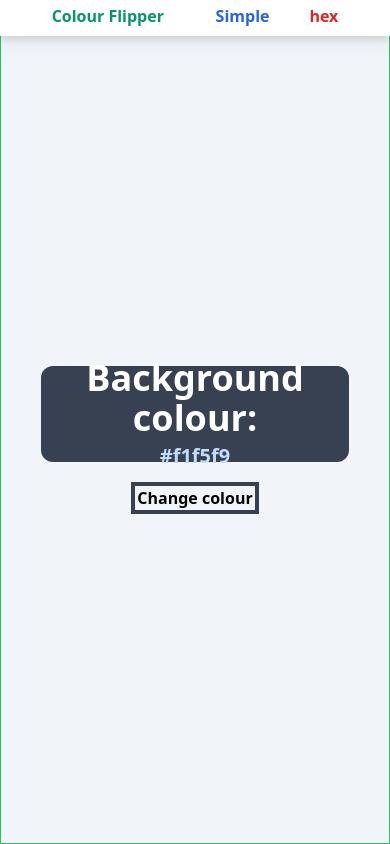
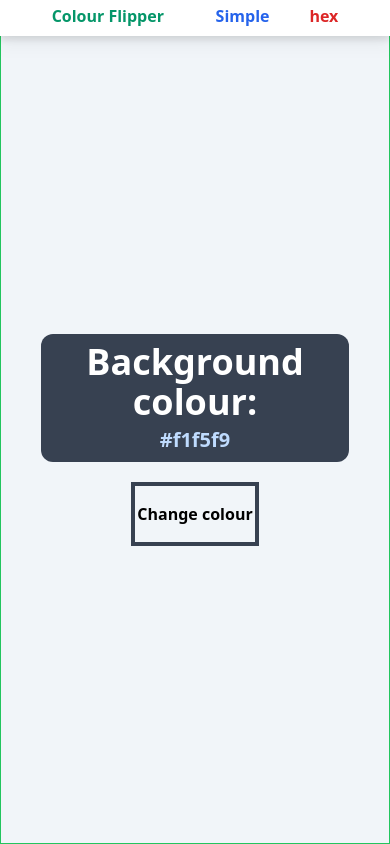
Before and after one commit to accedie-xcd/colour-flipper, a website: page docs/hex.html in a window 390 px wide. Drawn offline with Linux system fonts and the light colour scheme.

Commit message:
improved responsivity

```diff
--- a/docs/hex.html
+++ b/docs/hex.html
@@ -25,11 +25,11 @@
   </nav>
 
   <main class=" border-green-500 border pt-9 px-10 h-screen flex flex-col justify-center">
-    <div class="container bg-gray-700 text-center rounded-xl h-24 flex flex-col justify-center gap-1 mx-auto"><!-- container -->
-      <h2 class=" text-white text-4xl font-bold">Background colour: </h2>
+    <div class="container bg-gray-700 text-center rounded-xl h-32 flex flex-col justify-center gap-1 mx-auto"><!-- container -->
+      <h2 class=" text-white text-4xl font-bold ">Background colour: </h2>
       <span class="colour text-blue-200 font-bold text-xl">#f1f5f9</span>
     </div>
-    <button class="btn btn-hero mt-5 border-4 border-gray-700 w-32 mx-auto font-bold hover:border-none hover:bg-slate-700 hover:text-white" id="btn">
+    <button class="btn btn-hero mt-5 border-4 border-gray-700 w-32 h-16 mx-auto font-bold hover:border-none hover:bg-slate-700 hover:text-white" id="btn">
       Change colour
     </button>
   </main>
```
Also changed, not shown: docs/index.html (+2 -2 lines), docs/styles.css.
